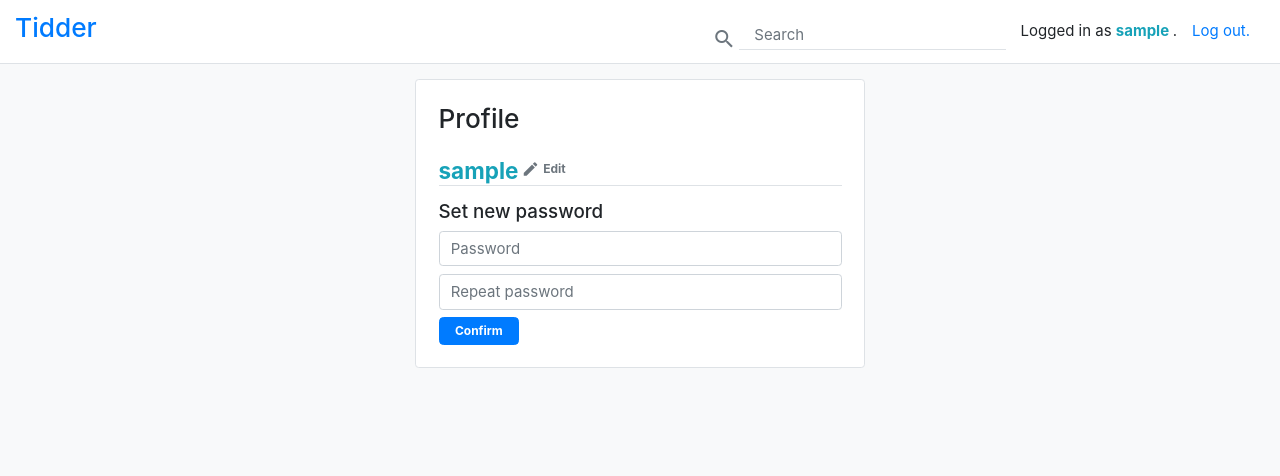
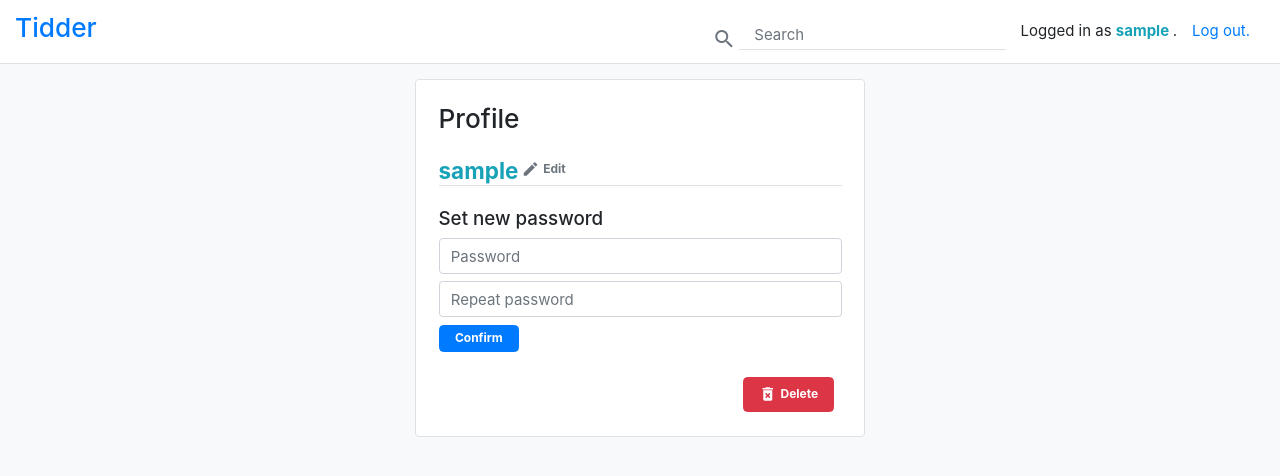
Before and after one commit to esksami/inoolktidder, a Flask app: page /profile in a window 1280 px wide. Shown: the top 476 px of the page. Run offline with Flask 2, Linux system fonts and the light colour scheme; a user stored in the database is signed in; tables that the repository leaves empty hold one stand-in row (values such as "Sample post"); some libraries are stand-ins or nearby versions.

Commit message:
User can delete their account

```diff
--- a/application/auth/models.py
+++ b/application/auth/models.py
@@ -35,6 +35,4 @@ class User(Base):
             .filter(UserRole.account_id == self.id)
             .all())
 
-        print('roles:', [userRole.role.name for userRole in userRoles])
-
         return [userRole.role.name for userRole in userRoles]
--- a/application/auth/views.py
+++ b/application/auth/views.py
@@ -11,6 +11,8 @@ from application.auth.models import User
 from application.auth.forms import LoginForm, SignUpForm, UsernameForm, PasswordForm
 
 from application.roles.models import Role, UserRole
+
+from application.posts.models import PostLike
 
 from contextlib import suppress
 
@@ -105,14 +107,25 @@ def user_edit_password():
 
     return redirect(url_for('user_profile'))
 
+@app.route("/profile/delete", methods=["GET", "POST"])
+@login_required
+def user_delete():
+    if request.method == 'GET':
+        return redirect(url_for('user_profile'))
 
+    with session_scope() as session:
+        user = User.query.get(current_user.id)
 
+        (session.query(PostLike)
+            .filter(PostLike.account_id == current_user.id)
+            .delete())
+        session.delete(user)
 
-# @app.route('/profile/edit_username', methods = ['GET'])
-# @login_required
-# def user_edit_username_form():
-#     return render_template('auth/edit_username.html', form=UsernameForm())
+        session.commit()
 
+    logout_user()
+
+    return redirect(url_for("posts_index"))
 
 @app.route('/signup', methods = ['GET', 'POST'])
 def auth_signup():
--- a/application/roles/models.py
+++ b/application/roles/models.py
@@ -12,8 +12,7 @@ class Role(Base):
 class UserRole(Base):
     role_id = db.Column(db.Integer, db.ForeignKey('role.id'),
                         nullable=False)
-    account_id = db.Column(db.Integer, db.ForeignKey('account.id'),
-                           nullable=False)
+    account_id = db.Column(db.Integer, db.ForeignKey('account.id'))
 
     role = relationship("Role", backref="user_role")
     user = relationship("User", backref="user_role")
--- a/application/templates/auth/profile.html
+++ b/application/templates/auth/profile.html
@@ -15,7 +15,7 @@
         </div>
       </button>
     </div>
-    <div id="username-form" class="bg-white" style="min-width: 320px; max-width: 420px; display: none;">
+    <div id="username-form" class="bg-white my-2" style="min-width: 320px; max-width: 420px; display: none;">
       <form class="form-signin" method="POST" action="{{ url_for('user_edit_username') }}">
         <div class="my-2">
           {{ usernameForm.username.label(class_="sr-only") }}
@@ -44,7 +44,7 @@
     </ul>
   </div>
 {% endif %}
-<div id="password-form" class="bg-white mt-3" style="min-width: 320px; max-width: 420px">
+  <div id="password-form" class="bg-white my-4" style="min-width: 320px; max-width: 420px">
     <h3>Set new password</h3>
     <form class="form-signin" method="POST" action="{{ url_for('user_edit_password') }}">
       <div class="my-2">
@@ -76,6 +76,20 @@
       <button class="btn btn-lg btn-primary btn-block w-20 small-text-l font-weight-bold p-1" type="submit">Confirm</button>
     </form>
   </div>
+  <div>
+    <form class="ml-auto w-25" method="POST" action="{{ url_for('user_delete') }}">
+      <button class="invisible p-0" type="submit">
+        <div class="visible d-flex flex-row btn btn-lg btn-danger btn-block small-text-l font-weight-bold">
+            <div class="material-icons md-18 visible">
+              delete_forever
+            </div>
+            <div class="visible pl-1 small-text-l font-weight-bold">
+              Delete
+            </div>
+        </div>
+      </button>
+    </form>
+  </div>
 </div>
 <script type="text/javascript">
   const show_edit_username_box = () => {
--- a/application/templates/layout.html
+++ b/application/templates/layout.html
@@ -7,7 +7,7 @@
     <link href="https://fonts.googleapis.com/icon?family=Material+Icons" rel="stylesheet">
     <link rel= "stylesheet" type= "text/css" href= "{{ url_for('static',filename='styles/style.css') }}">
   </head>
-  <body class="bg-light">
+  <body class="bg-light mb-5">
     <nav class="navbar bg-white border-bottom mb-3">
       <a class="navbar-brand" href="/">
         <h1>Tidder</h1>
--- a/application/templates/posts/details.html
+++ b/application/templates/posts/details.html
@@ -41,7 +41,10 @@
       </div>
       <div class="post-container d-flex flex-column p-2 pr-4">
         <div class="small-text-l text-dark mb-1">
-          Posted by <span class="small-text-l text-dark font-weight-bold mr-1">{{ post.user.username }}</span> {{ post.time_since_created_str() }}
+          Posted by
+          <span class="small-text-l text-dark font-weight-bold mr-1">
+            {{ post.user.username if post.user else '[deleted]'}}
+          </span> {{ post.time_since_created_str() }}
         </div>
         <div class="title-container flex-grow-1 my-auto">
           <h1>{{ post.title }}<h1>
--- a/application/templates/posts/list.html
+++ b/application/templates/posts/list.html
@@ -112,7 +112,11 @@
     <div class="flex-grow-1 my-auto pt-1 pl-1 pr-1">
       <!-- posted by -->
       <div class="posted-by text-secondary small-text">
-        Posted by <span class="text-secondary small-text font-weight-bold mr-1">{{ post.user.username }}</span> {{ post.time_since_created_str() }}
+        Posted by
+        <span class="text-secondary small-text font-weight-bold mr-1">
+          {{ post.user.username if post.user else '[deleted]'}}
+        </span>
+        {{ post.time_since_created_str() }}
       </div>
       <!-- title -->
       <div class="mt-1">
```
Also changed, not shown: application/posts/models.py (+3 -6 lines), application/templates/comments/list.html (+5 -5 lines). Lines whose indentation alone changed are shown as unchanged.
